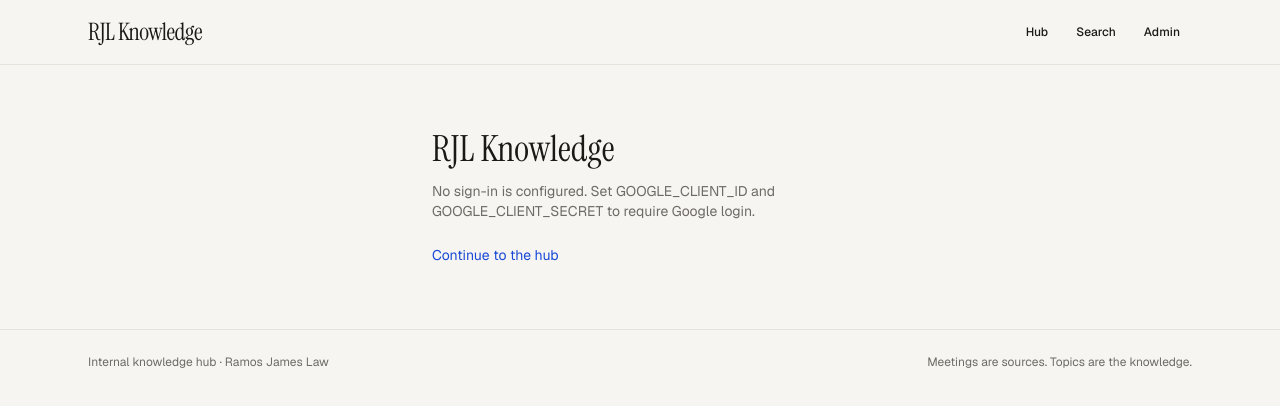
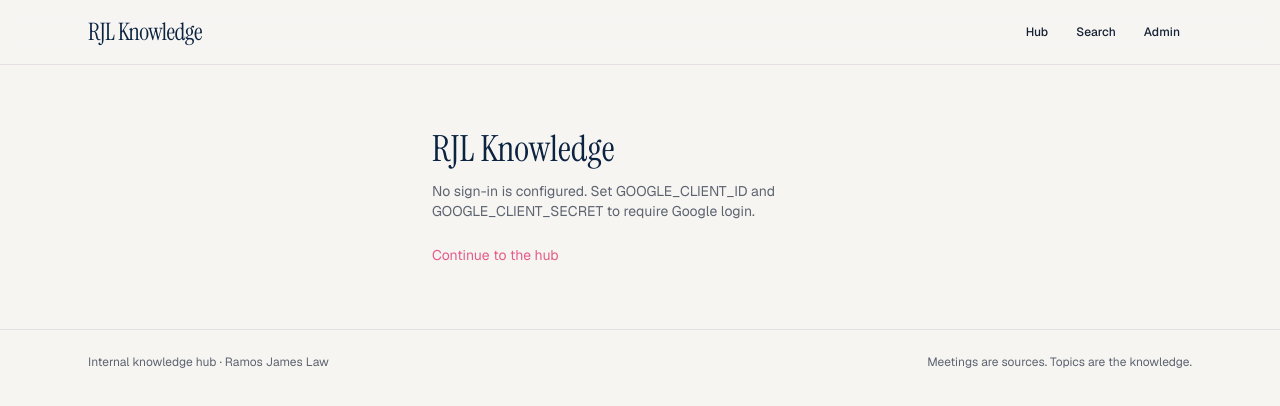
Before and after one commit to david-ramosjames/rjl-knowledge, a Next.js app: page /login in a window 1280 px wide. Shown: the top 406 px of the page. Built offline with nearby package versions, Linux system fonts and the light colour scheme; no server answers.

Commit message:
Switch the hub to navy and pink with a light-bulb favicon.
Co-authored-by: Cursor <cursoragent@cursor.com>

```diff
--- /dev/null
+++ b/app/apple-icon.tsx
@@ -0,0 +1,8 @@
+import { brandIconImage } from "@/lib/brand-icon";
+
+export const size = { width: 180, height: 180 };
+export const contentType = "image/png";
+
+export default function AppleIcon() {
+  return brandIconImage(180);
+}
--- a/app/globals.css
+++ b/app/globals.css
@@ -2,19 +2,19 @@
 
 :root {
   --background: #f6f5f2;
-  --foreground: #1a1916;
+  --foreground: #142033;
   --card: #ffffff;
-  --card-foreground: #1a1916;
-  --muted: #f1efe9;
-  --muted-foreground: #6f6b64;
-  --border: #e6e3dc;
-  --ring: #1849d6;
-  --primary: #171411;
-  --primary-foreground: #f8f6f1;
-  --accent: #1849d6;
+  --card-foreground: #142033;
+  --muted: #f3eef1;
+  --muted-foreground: #5d6470;
+  --border: #e4dde1;
+  --ring: #0b2341;
+  --primary: #0b2341;
+  --primary-foreground: #f7f4ef;
+  --accent: #e45c8a;
   --accent-foreground: #ffffff;
-  --secondary: #eeece6;
-  --secondary-foreground: #1a1916;
+  --secondary: #e45c8a;
+  --secondary-foreground: #ffffff;
   --destructive: #b42318;
   --radius: 0.9rem;
 }
@@ -59,5 +59,6 @@ body {
 }
 
 ::selection {
-  background: #dbe4ff;
+  background: #f6c7d6;
+  color: #0b2341;
 }
--- a/app/icon.tsx
+++ b/app/icon.tsx
@@ -1,27 +1,8 @@
-import { ImageResponse } from "next/og";
+import { brandIconImage } from "@/lib/brand-icon";
 
 export const size = { width: 32, height: 32 };
 export const contentType = "image/png";
 
 export default function Icon() {
-  return new ImageResponse(
-    (
-      <div
-        style={{
-          width: "100%",
-          height: "100%",
-          display: "flex",
-          alignItems: "center",
-          justifyContent: "center",
-          background: "#171411",
-          color: "#f8f6f1",
-          fontSize: 14,
-          fontWeight: 700,
-        }}
-      >
-        RJL
-      </div>
-    ),
-    size,
-  );
+  return brandIconImage(32);
 }
--- a/app/login/page.tsx
+++ b/app/login/page.tsx
@@ -35,7 +35,7 @@ export default async function LoginPage({
   if (!isAuthEnabled()) {
     return (
       <main className="mx-auto flex w-full max-w-md flex-1 flex-col justify-center px-4 py-16">
-        <h1 className="font-serif text-4xl">RJL Knowledge</h1>
+        <h1 className="font-serif text-4xl text-primary">RJL Knowledge</h1>
         <p className="mt-3 text-sm text-muted-foreground">
           No sign-in is configured. Set GOOGLE_CLIENT_ID and GOOGLE_CLIENT_SECRET to require Google login.
         </p>
@@ -48,8 +48,8 @@ export default async function LoginPage({
 
   return (
     <main className="mx-auto flex w-full max-w-md flex-1 flex-col justify-center px-4 py-16">
-      <p className="text-xs font-medium uppercase tracking-[0.22em] text-muted-foreground">Internal</p>
-      <h1 className="mt-3 font-serif text-4xl">RJL Knowledge</h1>
+      <p className="text-xs font-medium uppercase tracking-[0.22em] text-secondary">Internal</p>
+      <h1 className="mt-3 font-serif text-4xl text-primary">RJL Knowledge</h1>
       <p className="mt-3 text-sm text-muted-foreground">
         Sign in with your Google account to open this private knowledge hub.
       </p>
--- a/app/page.tsx
+++ b/app/page.tsx
@@ -11,10 +11,10 @@ export default async function HomePage() {
   return (
     <main className="mx-auto w-full max-w-6xl flex-1 px-4 py-12 sm:px-6 sm:py-16">
       <section className="mx-auto max-w-3xl text-center">
-        <p className="text-xs font-medium uppercase tracking-[0.22em] text-muted-foreground">
+        <p className="text-xs font-medium uppercase tracking-[0.22em] text-secondary">
           Ramos James Law
         </p>
-        <h1 className="mt-3 font-serif text-5xl tracking-tight text-foreground sm:text-6xl">
+        <h1 className="mt-3 font-serif text-5xl tracking-tight text-primary sm:text-6xl">
           RJL Knowledge
         </h1>
         <p className="mt-4 text-lg text-muted-foreground sm:text-xl">
--- a/components/layout/site-header.tsx
+++ b/components/layout/site-header.tsx
@@ -16,10 +16,10 @@ export async function SiteHeader({ variant = "hub" }: { variant?: "hub" | "admin
   const user = readUserSession(token);
 
   return (
-    <header className="sticky top-0 z-30 border-b border-border/80 bg-[rgba(246,245,242,0.86)] backdrop-blur-md">
+    <header className="sticky top-0 z-30 border-b border-border/80 bg-background/85 backdrop-blur-md">
       <div className="mx-auto flex h-16 w-full max-w-6xl items-center justify-between px-4 sm:px-6">
         <Link href="/" className="flex items-baseline gap-2">
-          <span className="font-serif text-2xl tracking-tight text-foreground">RJL Knowledge</span>
+          <span className="font-serif text-2xl tracking-tight text-primary">RJL Knowledge</span>
         </Link>
         <nav className="flex items-center gap-1 text-sm">
           {signedIn ? (
--- a/components/search/search-bar.tsx
+++ b/components/search/search-bar.tsx
@@ -52,7 +52,7 @@ export function SearchBar({
         />
         <button
           type="submit"
-          className="hidden rounded-lg bg-primary px-4 py-2 text-sm font-medium text-primary-foreground sm:inline-flex"
+          className="hidden rounded-lg bg-primary px-4 py-2 text-sm font-medium text-primary-foreground hover:bg-primary/90 sm:inline-flex"
         >
           Search
         </button>
--- a/components/ui/button.tsx
+++ b/components/ui/button.tsx
@@ -8,9 +8,9 @@ const buttonVariants = cva(
   {
     variants: {
       variant: {
-        default: "bg-primary text-primary-foreground hover:bg-black",
-        accent: "bg-accent text-accent-foreground hover:bg-[#153eb8]",
-        secondary: "bg-secondary text-secondary-foreground hover:bg-[#e4e0d8]",
+        default: "bg-primary text-primary-foreground hover:bg-primary/90",
+        accent: "bg-accent text-accent-foreground hover:bg-accent/90",
+        secondary: "bg-secondary text-secondary-foreground hover:bg-secondary/90",
         outline: "border border-border bg-white hover:bg-muted",
         ghost: "hover:bg-muted",
         destructive: "bg-destructive text-white hover:bg-[#9b1c14]",
--- /dev/null
+++ b/lib/brand-icon.tsx
@@ -0,0 +1,62 @@
+import { ImageResponse } from "next/og";
+
+const NAVY = "#0B2341";
+const BULB = "#F4D35E";
+const NECK = "#E8C547";
+const BASE = "#E45C8A";
+
+export function brandIconImage(size: number) {
+  const s = size / 32;
+
+  return new ImageResponse(
+    (
+      <div
+        style={{
+          width: "100%",
+          height: "100%",
+          display: "flex",
+          alignItems: "center",
+          justifyContent: "center",
+          background: NAVY,
+          borderRadius: Math.round(8 * s),
+        }}
+      >
+        <div
+          style={{
+            display: "flex",
+            flexDirection: "column",
+            alignItems: "center",
+          }}
+        >
+          <div
+            style={{
+              width: Math.round(14 * s),
+              height: Math.round(14 * s),
+              borderRadius: 999,
+              background: BULB,
+            }}
+          />
+          <div
+            style={{
+              width: Math.round(8 * s),
+              height: Math.round(4 * s),
+              marginTop: Math.max(1, Math.round(s)),
+              borderRadius: Math.max(1, Math.round(s)),
+              background: NECK,
+            }}
+          />
+          <div
+            style={{
+              width: Math.round(10 * s),
+              height: Math.round(3 * s),
+              marginTop: Math.max(1, Math.round(s)),
+              borderRadius: Math.max(1, Math.round(s)),
+              background: BASE,
+            }}
+          />
+        </div>
+      </div>
+    ),
+    { width: size, height: size },
+  );
+}
```
